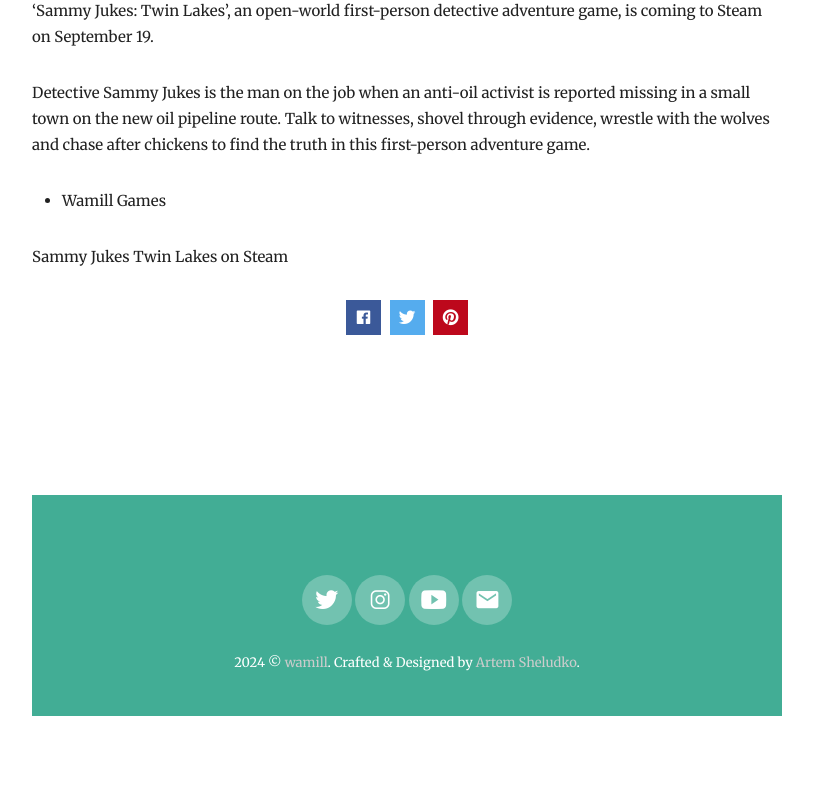
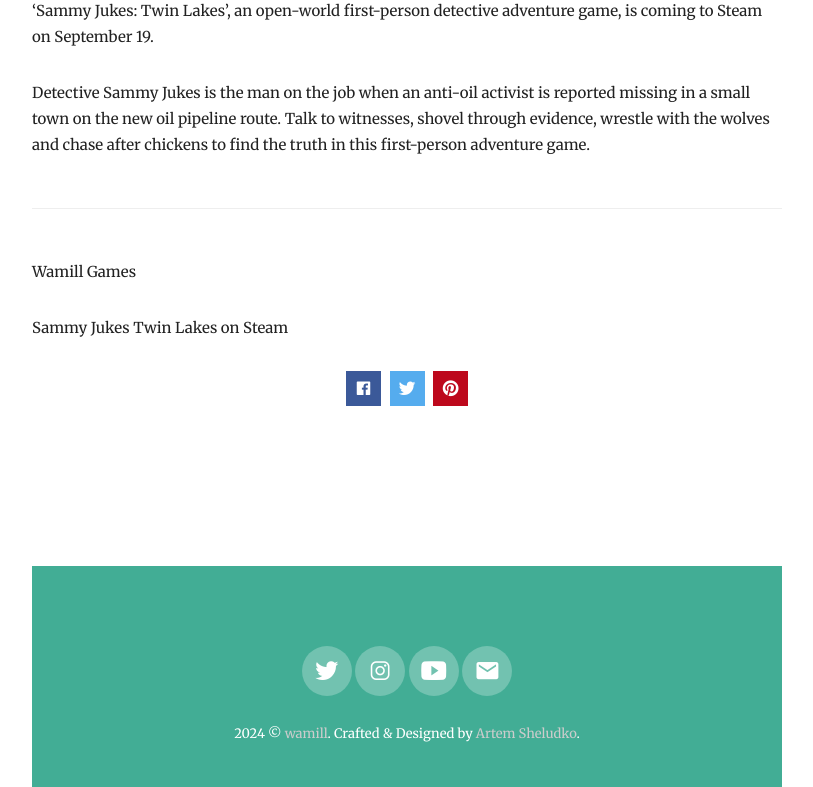
Before and after one commit to wamillsf/wamillsf.github.io, a Jekyll site: the page built from _posts/2024-06-22-sammy-jukes-gameplay.md, in a window 1280 px wide. Shown: the part 843-1630 px from the top of the page, without its empty margins (233-1046 px from the left). Built offline with Jekyll 4.4.1, drawn with Linux system fonts in a browser that asks for light colours; nearby versions of some CDN libraries; comment, search, counter and statistics services are not loaded; before the commit the page ends 1559 px from its top, so only the background shows below that.

Commit message:
twin lakes

```diff
--- a/_posts/2024-06-22-sammy-jukes-gameplay.md
+++ b/_posts/2024-06-22-sammy-jukes-gameplay.md
@@ -6,15 +6,19 @@
 tags:   [Sammy Jukes Twin Lakes]
 ---
 
+
 First gameplay video of our game:
 
 <iframe src="https://www.youtube.com/embed/MlymIwyWI9g?si=fmxLF-MtnhaPvcp-" frameborder="0" allowfullscreen></iframe>
+
 
 ‘Sammy Jukes: Twin Lakes’, an open-world first-person detective adventure game, is coming to Steam on September 19.
 
 Detective Sammy Jukes is the man on the job when an anti-oil activist is reported missing in a small town on the new oil pipeline route. Talk to witnesses, shovel through evidence, wrestle with the wolves and chase after chickens to find the truth in this first-person adventure game.
 
-- Wamill Games
+***
+
+Wamill Games
 
 
 [Sammy Jukes Twin Lakes on Steam](https://store.steampowered.com/app/3058620/Sammy_Jukes_Twin_Lakes/)
```
Also changed, not shown: _pages/twinlakes.md (+3 -0 lines), _posts/2024-06-21-sammy-jukes-announcement.md (+2 -1 lines).
